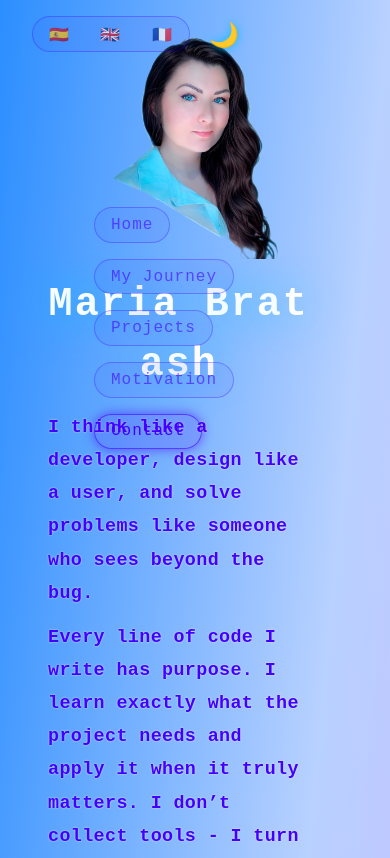
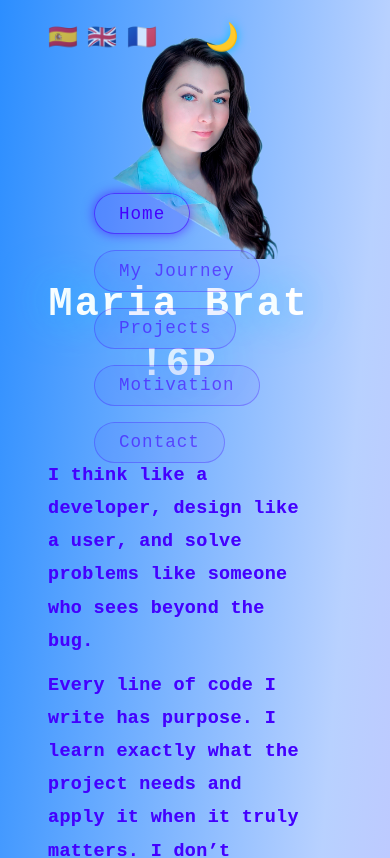
Before and after one commit to MeryBr/personal-website, a React (Vite) app: page / in a window 390 px wide. Shown: the top 858 px of the page. Built offline with nearby package versions, Linux system fonts and the light colour scheme.

Commit message:
Actualizacion de los colores

```diff
--- a/src/components/Contact.css
+++ b/src/components/Contact.css
@@ -55,7 +55,7 @@ html.dark .contact-item {
 
 .contact-item a {
     color: #4400ff;
-    text-shadow: 0 0 40px #00bfff;
+    text-shadow: 0 0 12px #4400ff91;
     transition: color 0.3s ease, text-shadow 0.3s ease;
 }
 
--- a/src/components/Header.css
+++ b/src/components/Header.css
@@ -52,7 +52,7 @@
     font-weight: 900;
     color: white;
     text-shadow: 0 0 50px #00bfff;
-    margin-bottom: 1rem;
+    margin-bottom: 4rem;
     letter-spacing: 0.05em;
 }
 
@@ -77,7 +77,7 @@ html:not(.dark) .hero-slogan {
     opacity: 1;
     margin-bottom: 0.7rem;
     color: #4400ff;
-    text-shadow: 0 0 2px rgba(255, 255, 255, 0.74);
+    text-shadow: 0 0 0.5px #4400ff6b;
     line-height: 1.8;
     text-align: start;
     letter-spacing: 0.02em;
--- a/src/components/Navbar.css
+++ b/src/components/Navbar.css
@@ -93,12 +93,27 @@ html.dark .theme-switch button:hover {
   text-align: center;
 }
 
+html.dark .navbar-links button {
+  color: rgba(0, 191, 255, 0.5);
+  background: rgba(0, 191, 255, 0.04);
+  border: 1.2px solid rgba(0, 191, 255, 0.2);
+  box-shadow: 0 0 4px rgba(0, 191, 255, 0.2);
+  transition: all 0.3s ease;
+}
+
+html.dark .navbar-links button:hover {
+  background: rgba(0, 191, 255, 0.15);
+  box-shadow: 0 0 10px rgba(0, 191, 255, 0.6);
+  color: #00bfff;
+  transform: scale(1.03);
+}
+
 html.dark .navbar-links button.active {
   color: #8afaff;
   text-shadow: 0 0 20px #00ffff;
   animation: subtleGlow 2.5s ease-in-out infinite;
   background: rgba(0, 191, 255, 0.15);
-  border-color: rgba(0, 191, 255, 0.5);
+  border-color: rgba(0, 191, 255, 0.692);
   box-shadow: 0 0 12px #00ffff88;
 }
 
@@ -110,86 +125,72 @@ html.dark .navbar-links button.active {
   color: #4400ff;
 }
 
-.language-switch button.active {
-  background: rgba(68, 0, 255, 0.2);
-  border-color: rgba(68, 0, 255, 0.6);
-  color: #4400ff;
-  box-shadow: 0 0 10px rgba(68, 0, 255, 0.7);
-  transform: scale(1.05);
-}
-
-html.dark .language-switch button.active {
-  background: rgba(0, 191, 255, 0.2);
-  border-color: rgba(0, 191, 255, 0.6);
-  color: #00bfff;
-  box-shadow: 0 0 12px rgba(0, 191, 255, 0.9);
-}
-
-
-.navbar-links button:hover {
-  background: rgba(68, 0, 255, 0.15);
-  color: #4400ff;
-  box-shadow: 0 0 8px #00bfff44;
-  transform: scale(1.03);
-}
-
-.language-switch {
-  display: flex;
-  gap: 0.5rem;
-  background: rgba(68, 0, 255, 0.05);
-  border: 1.2px solid rgba(68, 0, 255, 0.3);
-  border-radius: 30px;
-  padding: 0.2rem 0.5rem;
-  user-select: none;
-}
-
 .language-switch button {
   background: none;
   border: none;
-  font-size: 1.1rem;
+  border-radius: 0;
+  padding: 0;
+  margin: 0 0.3rem;
+  font-size: 1.5rem;
   cursor: pointer;
   color: rgba(68, 0, 255, 0.7);
-  padding: 0.3rem 0.7rem;
-  border-radius: 20px;
-  transition: all 0.3s ease;
-  letter-spacing: 1px;
   text-shadow: none;
-}
-
-.language-switch button:hover {
-  background: rgba(68, 0, 255, 0.15);
-  color: #4400ff;
-  box-shadow: 0 0 8px #00bfff44;
-  transform: scale(1.1);
-}
-
-html.dark .language-switch {
-  background: rgba(0, 191, 255, 0.05);
-  border-color: rgba(0, 191, 255, 0.3);
+  transition: color 0.3s ease, transform 0.3s ease;
 }
 
 html.dark .language-switch button {
   color: rgba(0, 191, 255, 0.7);
 }
 
-html.dark .language-switch button:hover {
-  background: rgba(0, 191, 255, 0.15);
-  color: #00bfff;
-  box-shadow: 0 0 8px #00ffff44;
+.language-switch button:hover {
+  color: #4400ff;
+  transform: scale(1.2);
+  text-shadow: 0 0 8px #00bfff44;
 }
 
-@media (max-width: 768px) {
-  .navbar-links button {
-    font-size: 1rem;
-    padding: 0.3rem 1rem;
-  }
+html.dark .language-switch button:hover {
+  color: #00bfff;
+  text-shadow: 0 0 8px #00ffff44;
+}
 
-  .language-switch {
-    padding: 0.1rem 0.3rem;
-  }
+.language-switch button.active {
+  color: #4400ff;
+  text-shadow: 0 0 10px rgba(68, 0, 255, 0.8);
+  transform: scale(1.1);
+}
 
-  .language-switch button {
-    font-size: 1rem;
-    padding: 0.2rem 0.5rem;
-  }
+html.dark .language-switch button.active {
+  color: #00bfff;
+  text-shadow: 0 0 12px rgba(0, 191, 255, 0.9);
+  transform: scale(1.1);
 }
+
+.theme-switch {
+  margin-left: 1.5rem;
+}
+
+.theme-switch button {
+  background: none;
+  border: none;
+  font-size: 1.7rem;
+  cursor: pointer;
+  color: #4400ff;
+  text-shadow: 0 0 10px #00bfff;
+  transition: transform 0.3s ease, color 0.3s ease;
+}
+
+html.dark .theme-switch button {
+  color: #00bfff;
+  text-shadow: 0 0 10px #00ffff;
+}
+
+.theme-switch button:hover {
+  transform: scale(1.2);
+  color: #4400ff;
+  text-shadow: 0 0 12px #8afaff;
+}
+
+html.dark .theme-switch button:hover {
+  color: #00bfff;
+  text-shadow: 0 0 12px #00bfff;
+}
--- a/src/index.css
+++ b/src/index.css
@@ -104,3 +104,13 @@
     width: 100%;
     height: 100%;
 }
+
+#home,
+#trayectoria,
+#proyectos,
+#motivacion,
+#contacto {
+    padding-bottom: 4rem;
+    min-height: 100vh;
+    box-sizing: border-box;
+}
```
Also changed, not shown: 1 other file (tests, documents, lock files or other folders).
